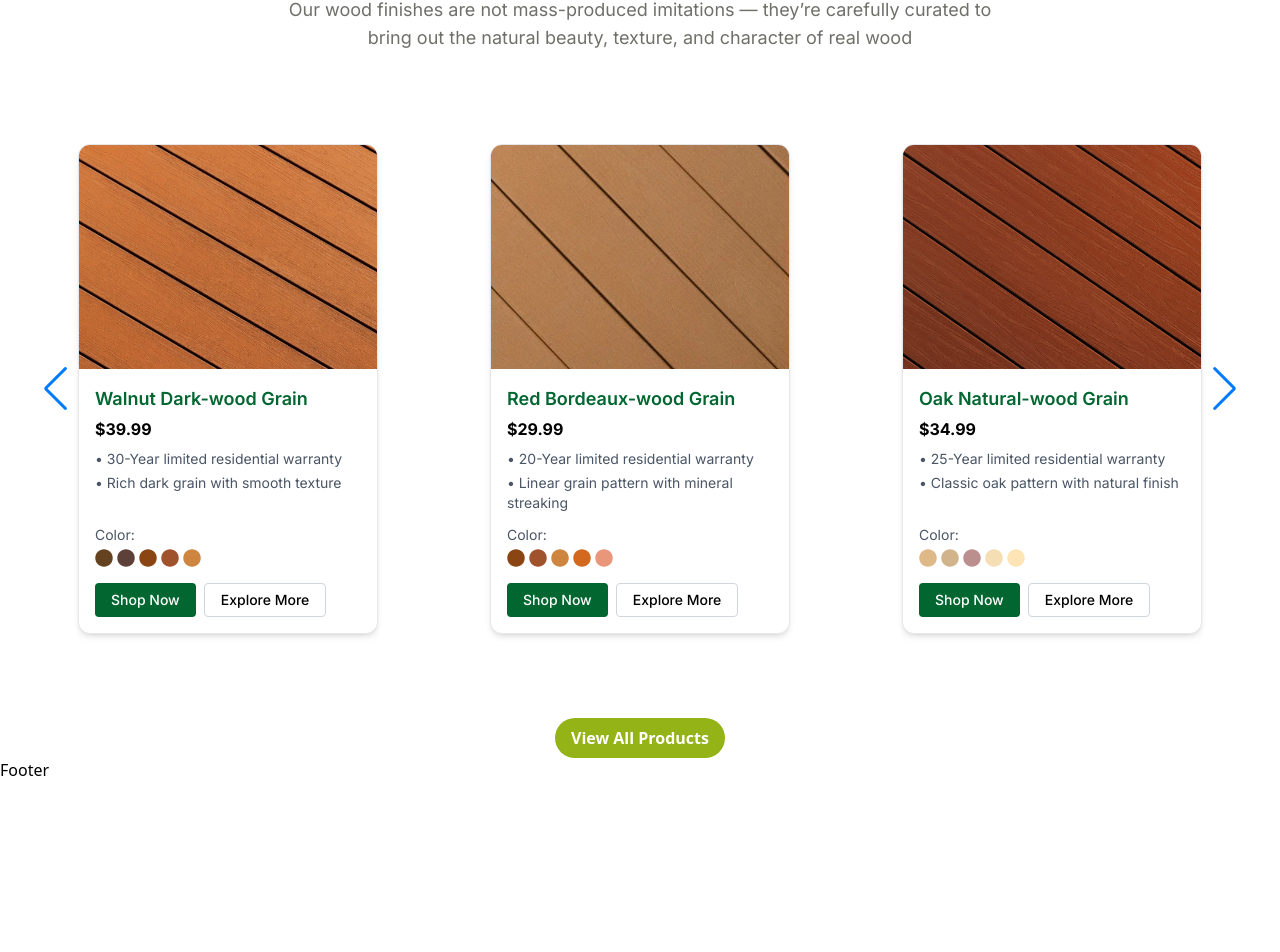
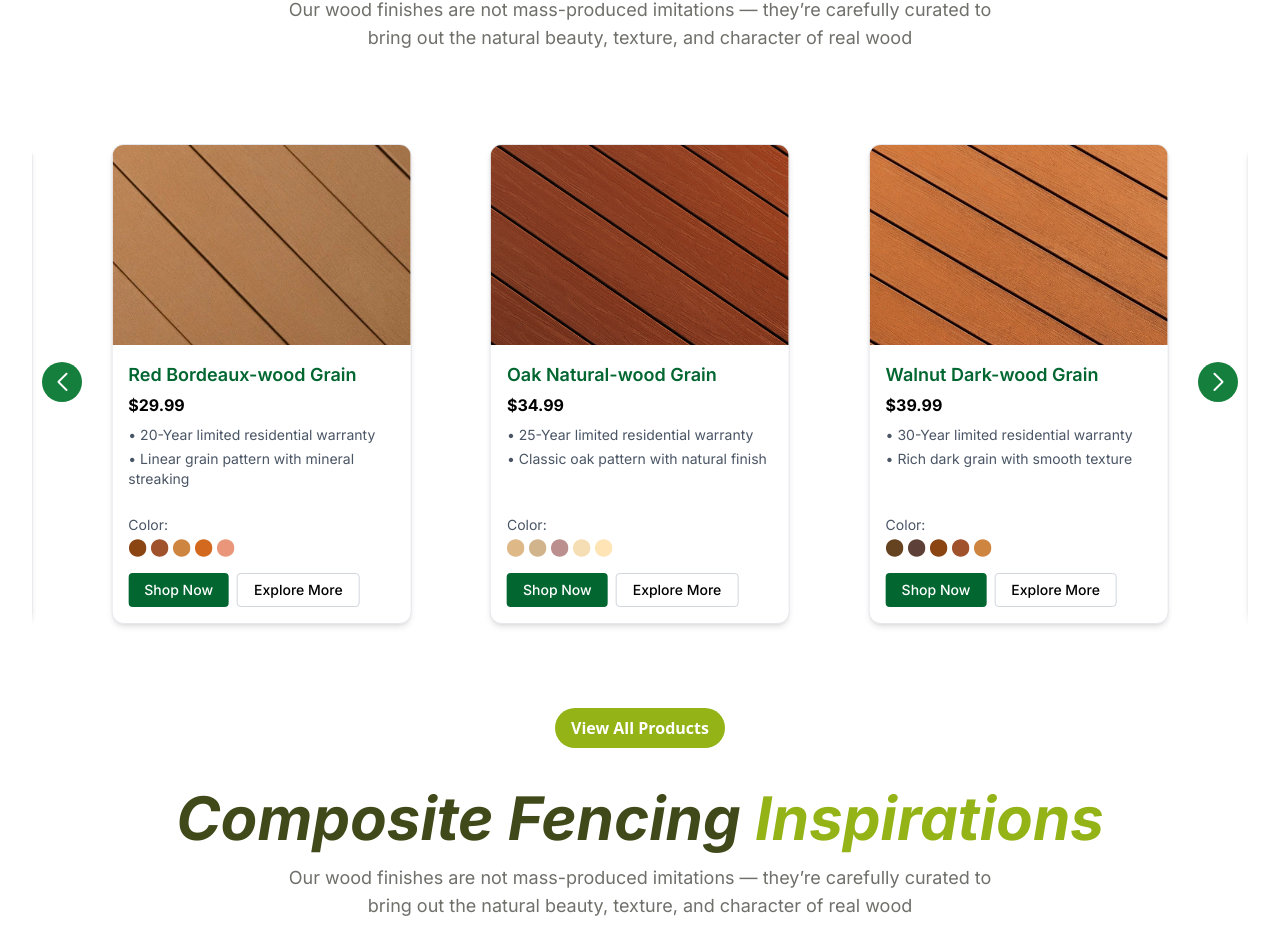
Before and after one commit to muhammadAbdulMannan2022/Ai-Powered-E--commerce-website, a React (Vite) app: page / in a window 1280 px wide. Shown: the part 1420-2372 px from the top of the page. Before the commit the page ends 2202 px from the top, so only its background shows below. Built offline with nearby package versions, Linux system fonts and the light colour scheme.

Commit message:
slider added

```diff
--- a/package.json
+++ b/package.json
@@ -16,6 +16,7 @@
     "react": "^19.1.0",
     "react-dom": "^19.1.0",
     "react-icons": "^5.5.0",
+    "react-intersection-observer": "^9.16.0",
     "react-router": "^7.5.3",
     "swiper": "^11.2.8",
     "tailwindcss": "^4.1.5"
--- a/src/Shared/Footer/Footer.jsx
+++ b/src/Shared/Footer/Footer.jsx
@@ -1,5 +1,113 @@
 import React from "react";
+// Importing icons from react-icons
+import { FaFacebookF, FaInstagram, FaTwitter } from "react-icons/fa";
+import { MdLocationOn, MdEmail, MdPhone } from "react-icons/md";
 
 export default function Footer() {
-  return <div>Footer</div>;
+  return (
+    <footer className="bg-[#2E3A2F] text-white py-8 px-4 mt-5">
+      <div className="container mx-auto grid grid-cols-1 md:grid-cols-4 gap-8">
+        {/* Horizon Composite */}
+        <div>
+          <div className="flex items-center mb-4">
+            <span className="text-2xl font-bold">HC</span>
+            <div className="ml-2">
+              <h2 className="text-lg font-semibold">HORIZON COMPOSITE</h2>
+              <p className="text-xs">LABORATORY & TESTING SERVICE</p>
+            </div>
+          </div>
+          <p className="text-sm mb-4">
+            Lorem ipsum dolor sit amet consectetur. Nibh sollicitudin habitasse
+            pharetra amet quam ut eu. Sed nisi auctor nunc ante nam neque
+            consequat commodo ullamcorper.
+          </p>
+          <div className="flex space-x-4">
+            <a href="#" className="bg-green-500 p-2 rounded-full">
+              <FaFacebookF className="w-5 h-5 text-white" />
+            </a>
+            <a href="#" className="bg-green-500 p-2 rounded-full">
+              <FaInstagram className="w-5 h-5 text-white" />
+            </a>
+            <a href="#" className="bg-green-500 p-2 rounded-full">
+              <FaTwitter className="w-5 h-5 text-white" />
+            </a>
+          </div>
+        </div>
+
+        {/* Quick Access */}
+        <div className="pl-20">
+          <h3 className="text-lg font-semibold mb-4">QUICK ACCESS</h3>
+          <ul className="space-y-2">
+            <li>
+              <a href="#" className="hover:underline">
+                Home
+              </a>
+            </li>
+            <li>
+              <a href="#" className="hover:underline">
+                About Us
+              </a>
+            </li>
+            <li>
+              <a href="#" className="hover:underline">
+                Products
+              </a>
+            </li>
+            <li>
+              <a href="#" className="hover:underline">
+                Gallery
+              </a>
+            </li>
+            <li>
+              <a href="#" className="hover:underline">
+                Contact
+              </a>
+            </li>
+            <li>
+              <a href="#" className="hover:underline">
+                FAQ
+              </a>
+            </li>
+          </ul>
+        </div>
+
+        {/* Contact Info */}
+        <div>
+          <h3 className="text-lg font-semibold mb-4">CONTACT INFO</h3>
+          <ul className="space-y-4">
+            <li className="flex items-center">
+              <MdLocationOn className="w-5 h-5 mr-2 text-green-500" />
+              <span>2972 Westheimer Rd. Santa Ana, Illinois 85486</span>
+            </li>
+            <li className="flex items-center">
+              <MdEmail className="w-5 h-5 mr-2 text-green-500" />
+              <span>willie.jennings@exa...</span>
+            </li>
+            <li className="flex items-center">
+              <MdPhone className="w-5 h-5 mr-2 text-green-500" />
+              <span>(207) 555-0119</span>
+            </li>
+          </ul>
+        </div>
+
+        {/* Join Our Newsletter */}
+        <div>
+          <h3 className="text-lg font-semibold mb-4">JOIN OUR NEWSLETTER</h3>
+          <form className="flex flex-col space-y-4">
+            <input
+              type="email"
+              placeholder="Enter your email"
+              className="bg-[#4A5A4B] text-white placeholder-gray-400 p-3 rounded-md focus:outline-none"
+            />
+            <button
+              type="submit"
+              className="bg-[#A3C93B] text-white py-[11px] rounded-full hover:bg-[#8BB32F] font-medium transition"
+            >
+              SUBSCRIBE
+            </button>
+          </form>
+        </div>
+      </div>
+    </footer>
+  );
 }
--- a/src/helpers/Slider.css
+++ b/src/helpers/Slider.css
@@ -1,7 +1,12 @@
+/* Slider.css */
+
+/* Swiper container styling */
 .mySwiper {
-  padding: 20px 0;
+  position: relative;
+  padding: 20px 50px; /* Adjusted padding to accommodate navigation buttons */
 }
 
+/* Ensure slides stretch to content height and align properly */
 .swiper-slide {
   display: flex;
   justify-content: center;
@@ -9,22 +14,80 @@
   height: auto; /* Allow slides to stretch to content height */
 }
 
+/* Card styling with fixed height and width */
 .swiper-slide > div {
   width: 300px; /* Fixed width for all cards */
-  /* height: 450px; Fixed height for all cards */
+  height: 480px; /* Fixed height for all cards */
   display: flex;
   flex-direction: column;
   justify-content: space-between;
+  overflow: hidden; /* Prevent content overflow */
 }
 
-/* Ensure images don't overflow */
+/* Image container styling */
 .swiper-slide img {
   width: 100%;
   height: 100%;
   object-fit: cover;
 }
 
-/* Optional: Style pagination bullets */
+/* Fixed height for image container */
+.interFont .relative {
+  height: 200px; /* Fixed height for image section */
+  flex-shrink: 0; /* Prevent image section from shrinking */
+}
+
+/* Ensure content section takes remaining space */
+.interFont .p-4 {
+  flex-grow: 1;
+  display: flex;
+  flex-direction: column;
+  justify-content: space-between; /* Distribute content within the section */
+}
+
+/* Ensure buttons section doesn't cause overflow */
+.interFont .mt-4 {
+  flex-shrink: 0; /* Prevent buttons from shrinking */
+}
+
+/* Style navigation buttons */
+.swiper-button-prev,
+.swiper-button-next {
+  color: #ffffff; /* White arrow color */
+  background-color: #15803d; /* Green background to match pagination active bullet */
+  width: 40px;
+  height: 40px;
+  border-radius: 50%;
+  display: flex;
+  align-items: center;
+  justify-content: center;
+  transition: background-color 0.3s ease;
+  z-index: 10;
+}
+
+/* Hover effect for navigation buttons */
+.swiper-button-prev:hover,
+.swiper-button-next:hover {
+  background-color: #166534; /* Slightly darker green on hover */
+}
+
+/* Position navigation buttons */
+.swiper-button-prev {
+  left: 10px; /* Position left button slightly outside */
+}
+
+.swiper-button-next {
+  right: 10px; /* Position right button slightly outside */
+}
+
+/* Customize arrow icons */
+.swiper-button-prev::after,
+.swiper-button-next::after {
+  font-size: 18px; /* Adjust arrow size */
+  font-weight: bold;
+}
+
+/* Style pagination bullets */
 .swiper-pagination-bullet {
   background: #4b5563;
   opacity: 0.5;
@@ -34,3 +97,30 @@
   background: #15803d;
   opacity: 1;
 }
+
+/* Responsive adjustments */
+@media (max-width: 640px) {
+  .swiper-slide > div {
+    width: 280px; /* Slightly smaller width for mobile */
+    height: 450px; /* Slightly smaller height for mobile */
+  }
+
+  .interFont .relative {
+    height: 180px; /* Smaller image height for mobile */
+  }
+
+  .swiper-button-prev,
+  .swiper-button-next {
+    width: 32px;
+    height: 32px;
+  }
+
+  .swiper-button-prev::after,
+  .swiper-button-next::after {
+    font-size: 14px;
+  }
+
+  .mySwiper {
+    padding: 20px 40px;
+  }
+}
--- a/src/helpers/Slider.jsx
+++ b/src/helpers/Slider.jsx
@@ -2,9 +2,9 @@ import React, { useState } from "react";
 import { Swiper, SwiperSlide } from "swiper/react";
 import "swiper/css";
 import "swiper/css/pagination";
-import "swiper/css/navigation";
+import "swiper/css/navigation"; // Ensure navigation CSS is included
 import { FaCircle } from "react-icons/fa";
-import { Pagination, Navigation } from "swiper/modules";
+import { Pagination, Navigation, Autoplay } from "swiper/modules";
 import "./Slider.css";
 
 export default function Slider() {
@@ -80,21 +80,23 @@ export default function Slider() {
   return (
     <div className="w-full px-4 md:px-8 py-8 mx-auto">
       <Swiper
-        slidesPerView={1}
+        slidesPerView={3}
         spaceBetween={20}
         centeredSlides={true}
-        // pagination={{ clickable: true }}
         autoplay={{
-          delay: 2500,
+          delay: 2000,
           disableOnInteraction: true,
         }}
-        navigation
-        modules={[Navigation]}
+        navigation={{
+          nextEl: ".swiper-button-next",
+          prevEl: ".swiper-button-prev",
+        }}
+        modules={[Navigation, Autoplay]}
         className="mySwiper"
         loop={true}
         breakpoints={{
           640: { slidesPerView: 1 },
-          768: { slidesPerView: 2, centeredSlides: true },
+          768: { slidesPerView: 3, centeredSlides: true },
           1024: { slidesPerView: 3, centeredSlides: true },
         }}
       >
@@ -103,10 +105,14 @@ export default function Slider() {
             <Card {...product} />
           </SwiperSlide>
         ))}
+        {/* Add navigation buttons */}
+        <div className="swiper-button-prev"></div>
+        <div className="swiper-button-next"></div>
       </Swiper>
     </div>
   );
 }
+
 const Card = ({
   image,
   title,
--- /dev/null
+++ b/src/helpers/VideoPlayer.jsx
@@ -0,0 +1,35 @@
+// VideoPlayer.js
+import React, { useRef, useEffect } from "react";
+import { useInView } from "react-intersection-observer";
+
+const VideoPlayer = ({ videoSrc }) => {
+  const videoRef = useRef(null);
+  const { ref, inView } = useInView({
+    threshold: 0.5, // Trigger when 50% of the video is in view
+  });
+
+  useEffect(() => {
+    if (videoRef.current) {
+      if (inView) {
+        videoRef.current.play();
+      } else {
+        videoRef.current.pause();
+      }
+    }
+  }, [inView]);
+
+  return (
+    <div ref={ref} className="w-full h-full flex justify-center items-center">
+      <video
+        ref={videoRef}
+        src={videoSrc}
+        controls
+        loop
+        muted
+        className="w-full h-auto max-h-[400px] object-cover rounded-lg"
+      />
+    </div>
+  );
+};
+
+export default VideoPlayer;
--- a/src/pages/Landing/Landing.jsx
+++ b/src/pages/Landing/Landing.jsx
@@ -3,6 +3,7 @@ import ReHero from "../../Shared/Hero/ReHero";
 import { FaEnvelope, FaShoppingCart } from "react-icons/fa";
 import WhyUs from "./Sections/WhyUs";
 import ProductsSlider from "./Sections/ProductsSlider";
+import DesignIdea from "./Sections/DesignIdea";
 
 // backgroundImage = "/banner/1.png",
 //   title = "Premium Composite Fences",
@@ -35,6 +36,7 @@ export default function Landing() {
       />
       <WhyUs />
       <ProductsSlider />
+      <DesignIdea />
     </div>
   );
 }
--- /dev/null
+++ b/src/pages/Landing/Sections/DesignIdea.jsx
@@ -0,0 +1,35 @@
+import React from "react";
+import Title from "../../../helpers/Title";
+import Button from "../../../helpers/Button";
+import VideoPlayer from "../../../helpers/VideoPlayer";
+
+export default function DesignIdea() {
+  return (
+    <div>
+      <div className="flex items-center justify-center w-full">
+        <div className="flex flex-col items-center justify-center gap-4 py-10 max-w-6xl">
+          <Title
+            className="text-center"
+            title={
+              <>
+                Composite Fencing{" "}
+                <span className="text-[#94B316]">Inspirations</span>{" "}
+              </>
+            }
+          />
+          <p className="text-[#6F706A] text-lg interFont text-center max-w-3xl px-4">
+            Our wood finishes are not mass-produced imitations — they’re
+            carefully curated to bring out the natural beauty, texture, and
+            character of real wood
+          </p>
+        </div>
+      </div>
+      <div className="w-full flex flex-col items-center justify-center overflow-hidden">
+        <div className="w-7xl">
+          <VideoPlayer />
+        </div>
+        <Button label="View Gallery" className="mt-8" />
+      </div>
+    </div>
+  );
+}
--- /dev/null
+++ b/src/pages/Landing/Sections/Faq.jsx
@@ -0,0 +1,18 @@
+import React from "react";
+import Title from "../../../helpers/Title";
+
+export default function Faq() {
+  return (
+    <div className="bg-[#F5F8E8] flex flex-col items-center justify-center">
+      <div>
+        <Title
+          title={
+            <>
+              Have any <span className="text-[#94B316]">Questions?</span>
+            </>
+          }
+        />
+      </div>
+    </div>
+  );
+}
```
Also changed, not shown: 1 other file (tests, documents, lock files or other folders).
